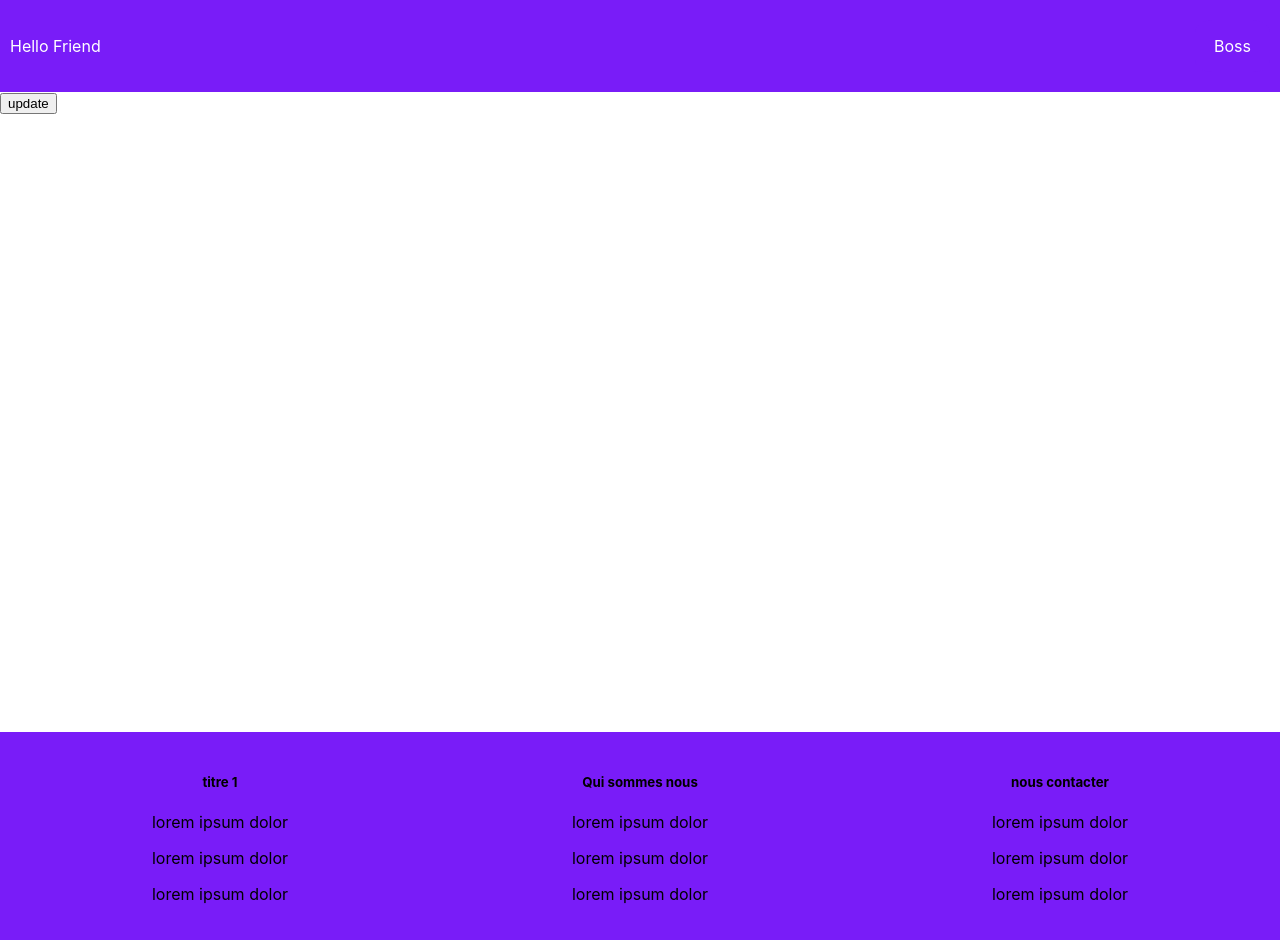
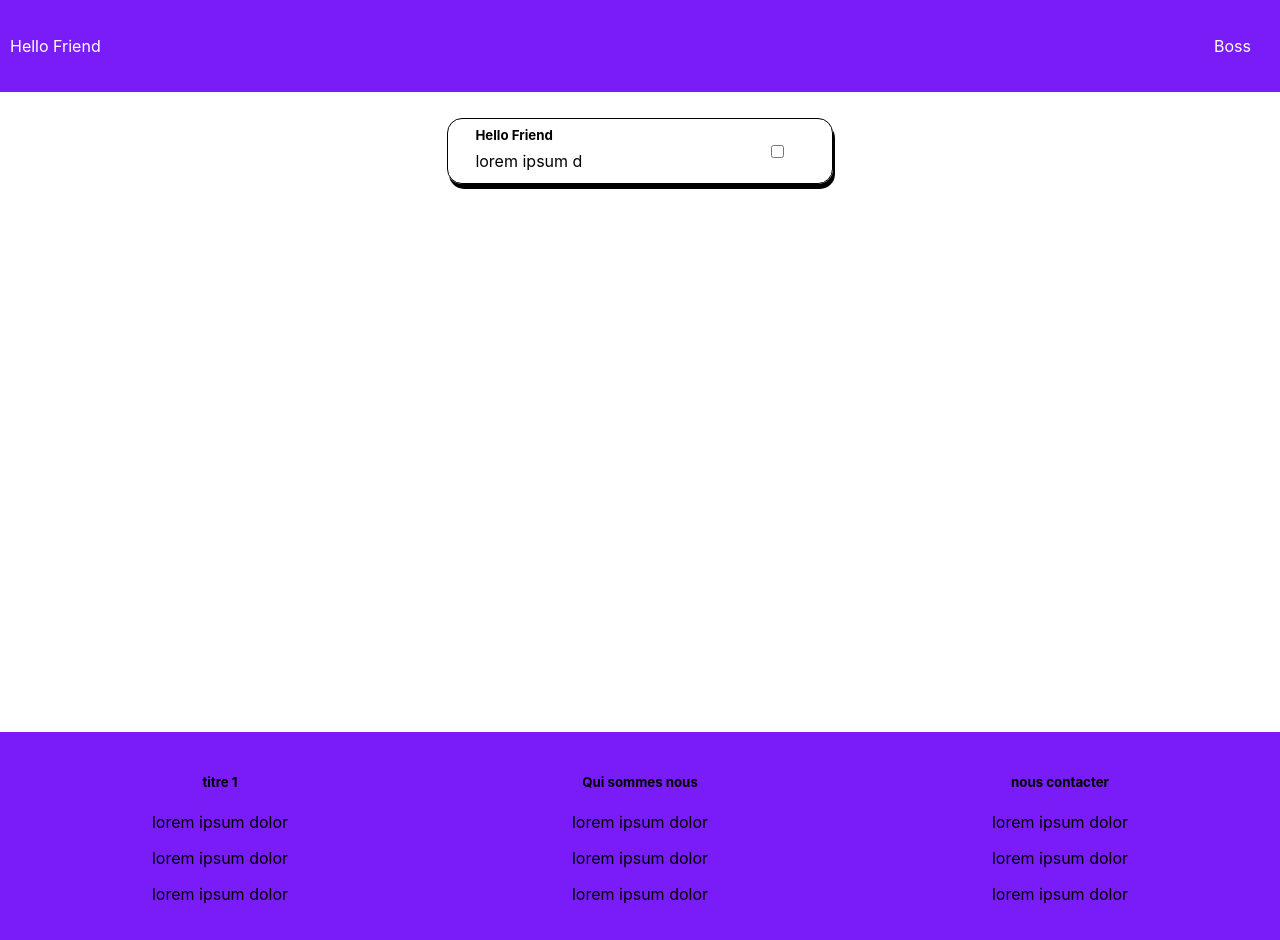
Before and after one commit to raphael-co/cours, a React (Create React App) app: page / in a window 1280 px wide. Built offline with nearby package versions, Linux system fonts and the light colour scheme.

Commit message:
fin de journée

```diff
--- a/src/component/Chest/chest.jsx
+++ b/src/component/Chest/chest.jsx
@@ -3,10 +3,18 @@ import style from './chest.module.css'
 function Chest() {
   return (
     <div className={style.body}>
-      <div>
-        <button type="button">
-          update
-        </button>
+
+
+      <div className={style.ligne}>
+        <div className={style.box}>
+          <div className={style.two}> <input className={style.Boss} type="checkbox"></input></div>
+
+          <div className={style.one}>
+            <h5 className={style.Boss2}>Hello Friend</h5>
+            <p className={style.Boss2}>lorem ipsum d</p>
+          </div>
+        </div>
+
       </div>
     </div>
   );
--- a/src/component/Chest/chest.module.css
+++ b/src/component/Chest/chest.module.css
@@ -1,4 +1,42 @@
 .body{
     height: 80vh;
-    width:100%
+    width:100%;
+    display: flex;
+    justify-content: center;
 }
+
+.Boss2{
+    padding-top:3%;
+    padding-left: 10%;
+    text-align: left;
+    width: 100%;
+    float: left;
+    margin: 0;
+}
+
+.ligne{
+    text-align: center;
+    border-radius: 15px;
+    margin-top:2%;
+    height: 10%;
+    width:30%;
+    border: solid 1px;
+    background:transparent;
+    box-shadow:  2px 5px black;
+
+}
+
+
+.box {
+    display: flex;
+    flex-direction: row-reverse;
+  }
+  .one {
+    flex: 1 5 auto;
+  }
+
+  .two {
+    margin-top: 6%;
+
+    flex: 1 1 auto;
+  }
```
Also changed, not shown: 1 other file (tests, documents, lock files or other folders).
